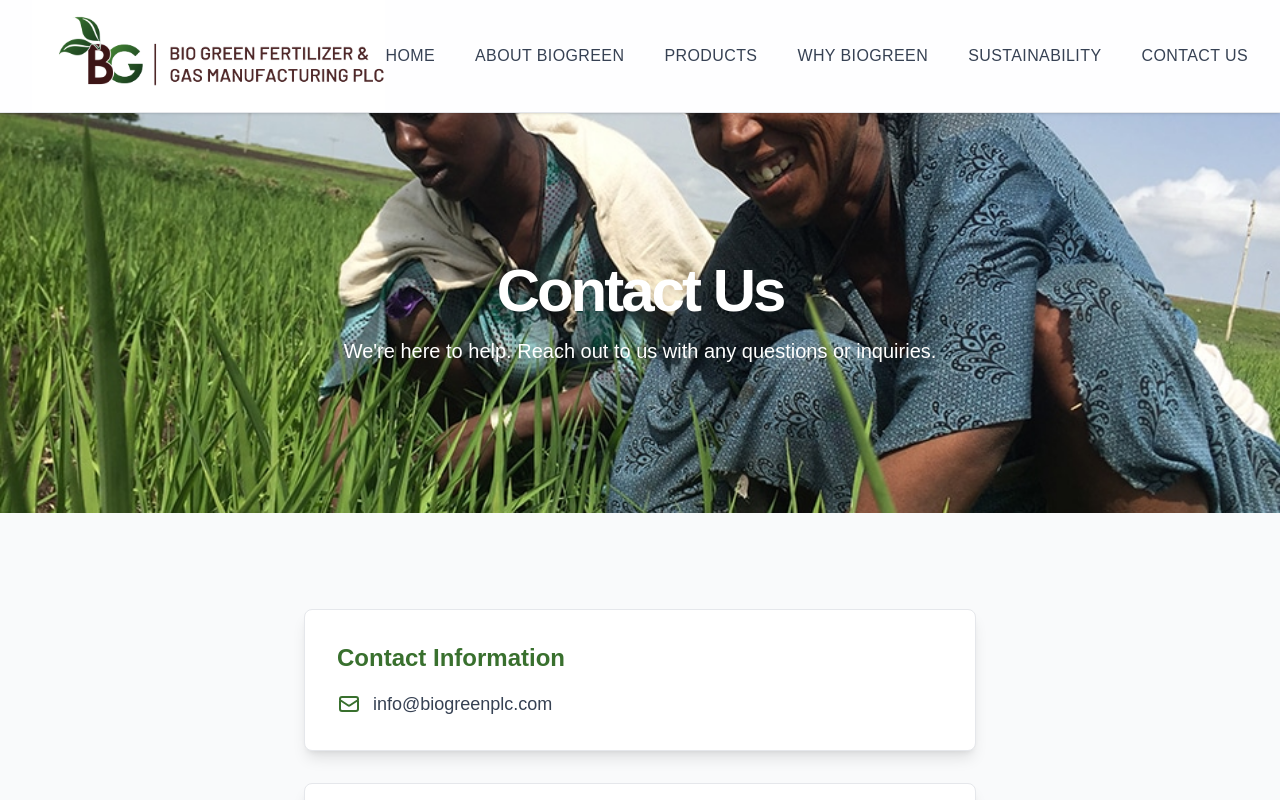
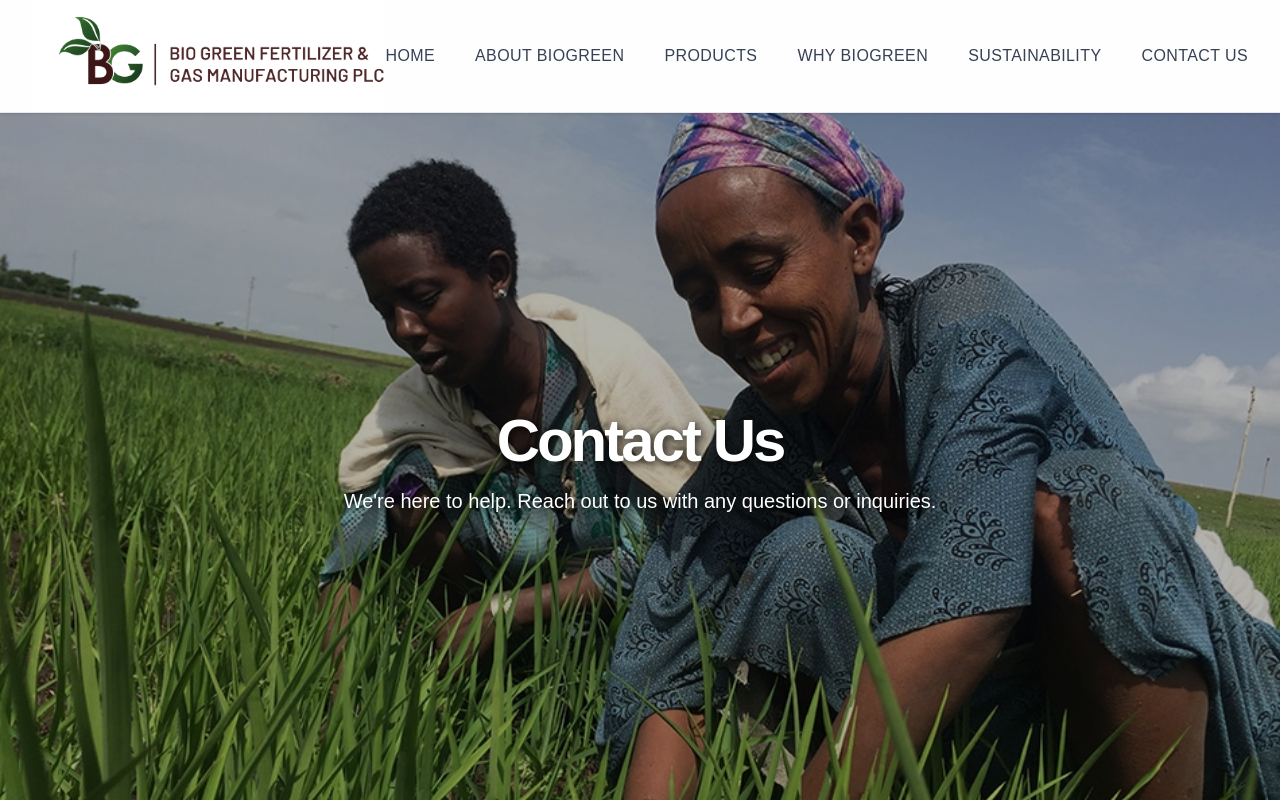
Before and after one commit to chwla/biogreen-website, a Next.js app: page /contact in a window 1280 px wide. Shown: the top 800 px of the page. Built offline with nearby package versions, Linux system fonts and the light colour scheme.

Commit message:
updated contact page

```diff
--- a/src/app/contact/page.js
+++ b/src/app/contact/page.js
@@ -7,21 +7,24 @@ const ContactPage = () => {
   return (
     <>
       {/* Hero Section */}
-      <section className="relative h-[50vh] flex items-center justify-center text-center text-white">
+      <section className="relative h-[500px] md:h-[600px] lg:h-[700px] flex items-center justify-center text-center text-white overflow-hidden">
         <div className="absolute inset-0 z-0">
           <Image
             src="/photos/Radio-and-Rice-2.jpg"
             alt="A farmer in a field on the phone, representing global contact and support."
             fill
             className="object-cover"
+            style={{ objectPosition: 'center 35%' }}
             priority
+            quality={100}
           />
         </div>
+        <div className="absolute inset-0 bg-black/30"></div>
         <div className="relative z-20 px-4">
-          <h1 className="text-4xl sm:text-5xl md:text-6xl font-extrabold tracking-tighter drop-shadow-lg">
+          <h1 className="text-4xl sm:text-5xl md:text-6xl font-extrabold tracking-tighter" style={{ textShadow: '2px 2px 8px rgba(0,0,0,0.8)' }}>
             Contact Us
           </h1>
-          <p className="mt-4 text-lg md:text-xl max-w-2xl mx-auto drop-shadow-md">
+          <p className="mt-4 text-lg md:text-xl max-w-2xl mx-auto" style={{ textShadow: '2px 2px 8px rgba(0,0,0,0.8)' }}>
             We&apos;re here to help. Reach out to us with any questions or inquiries.
           </p>
         </div>
```
